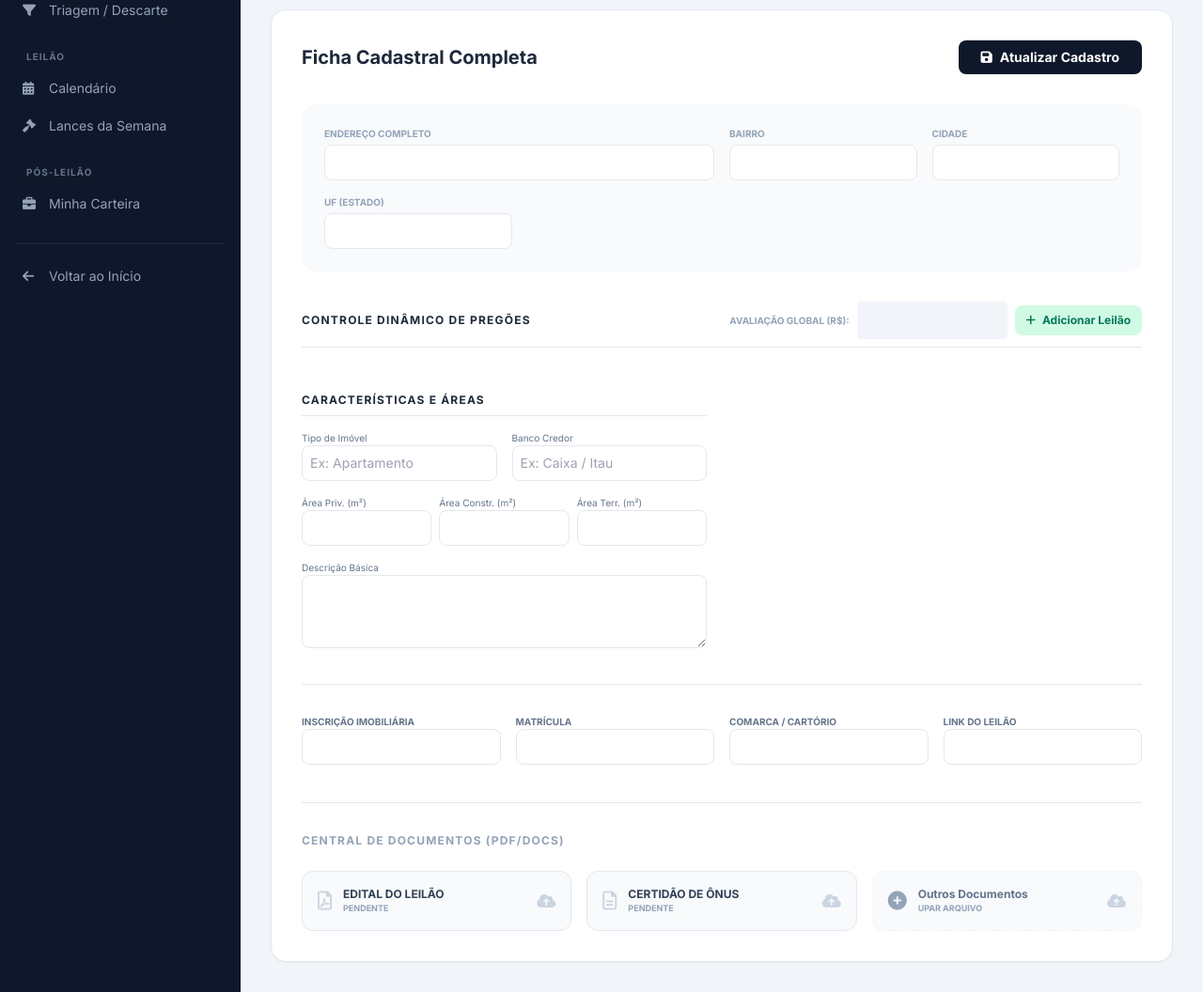
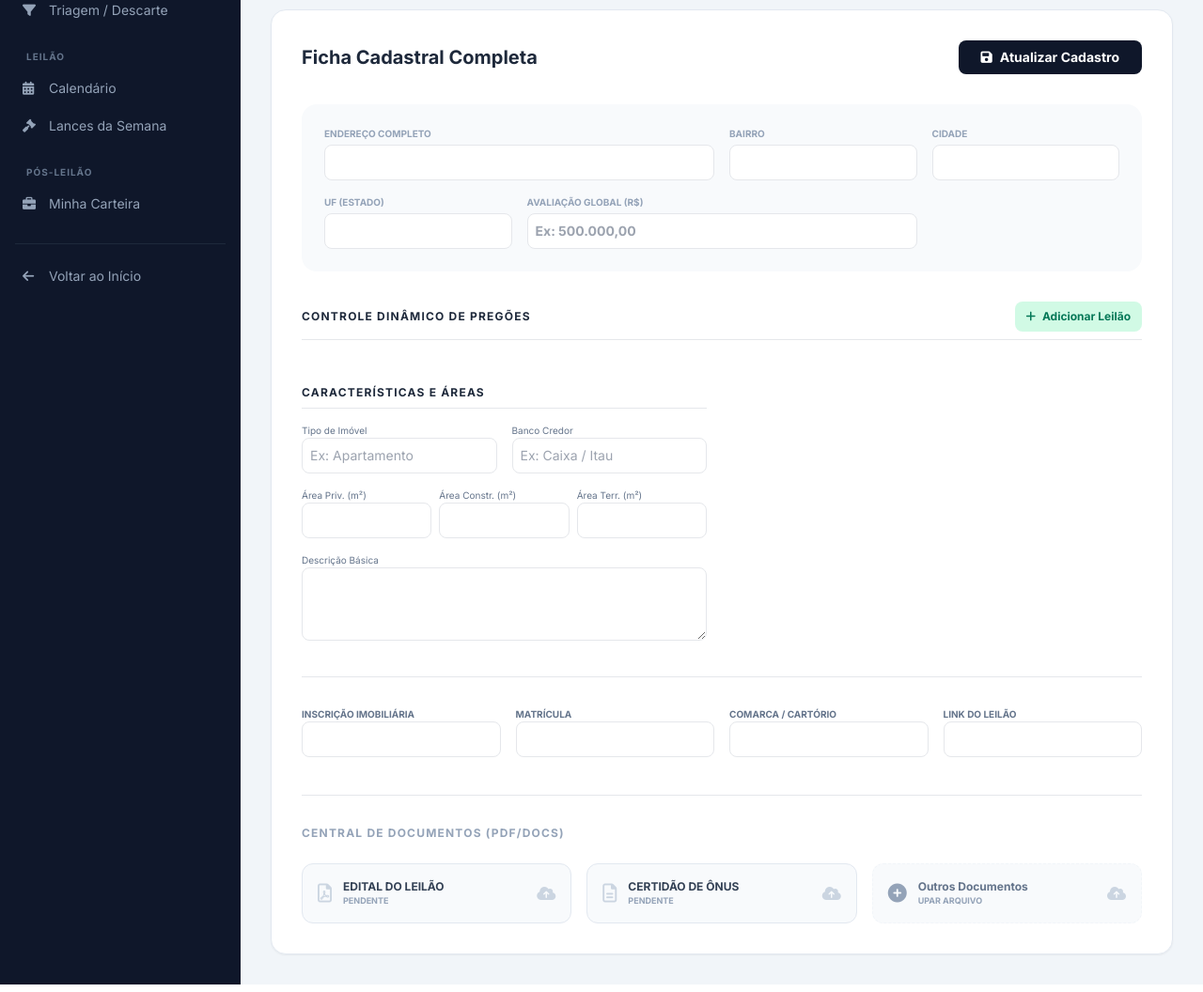
Before and after one commit to VrsEco/GanInv, a Flask app: page /imovel/1 in a window 1280 px wide, after a click on "Cadastro". Shown: the part 169-1225 px from the top of the page at 94% size. Run offline with Flask 3, Linux system fonts and the light colour scheme; the visitor is signed in with stand-in values (Sample User, id 1); some libraries are stand-ins or nearby versions.

Commit message:
fix: mover campo Avaliação Global para Seção 1 do cadastro
Campo cad-vlr-av saiu do cabeçalho da seção de pregões (onde parecia
display) e foi para a Seção de Localização com estilo editável padrão.
Resolve impossibilidade de alterar valor_avaliacao pós pré-cadastro.

Co-Authored-By: Claude Sonnet 4.6 <noreply@anthropic.com>

```diff
--- a/templates/detalhe.html
+++ b/templates/detalhe.html
@@ -256,19 +256,19 @@
                              <label class="block text-[10px] font-bold text-slate-400 uppercase mb-1">UF (Estado)</label>
                              <input type="text" id="cad-uf" class="w-full p-2 border rounded-lg text-sm" maxlength="2">
                         </div>
+                        <div class="md:col-span-2">
+                             <label class="block text-[10px] font-bold text-slate-400 uppercase mb-1">Avaliação Global (R$)</label>
+                             <input type="text" id="cad-vlr-av" class="w-full p-2 border rounded-lg text-sm font-bold text-slate-700 mask-money" placeholder="Ex: 500.000,00">
+                        </div>
                     </div>
 
                     <!-- Seção 2: Leilão e Valores -->
                     <div class="md:col-span-4 space-y-4">
                         <div class="flex items-center justify-between border-b pb-2">
                              <h4 class="text-xs font-bold text-slate-800 uppercase tracking-widest">Controle Dinâmico de Pregões</h4>
-                             <div class="flex items-center space-x-2">
-                                 <label class="text-[10px] text-slate-400 font-bold uppercase">Avaliação Global (R$):</label>
-                                 <input type="text" id="cad-vlr-av" class="bg-slate-100 border-none p-2 rounded font-bold text-slate-700 w-40 mask-money">
-                                 <button onclick="addLeilaoRow()" class="bg-emerald-100 text-emerald-700 px-3 py-2 rounded-lg text-xs font-bold hover:bg-emerald-200 transition">
-                                     <i class="fas fa-plus mr-1"></i> Adicionar Leilão
-                                 </button>
-                             </div>
+                             <button onclick="addLeilaoRow()" class="bg-emerald-100 text-emerald-700 px-3 py-2 rounded-lg text-xs font-bold hover:bg-emerald-200 transition">
+                                 <i class="fas fa-plus mr-1"></i> Adicionar Leilão
+                             </button>
                         </div>
 
                         <div id="leiloes-container" class="space-y-3">
```
